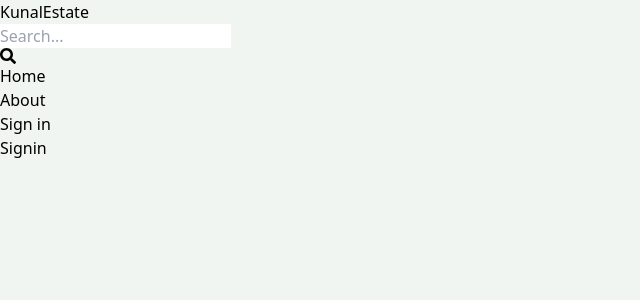
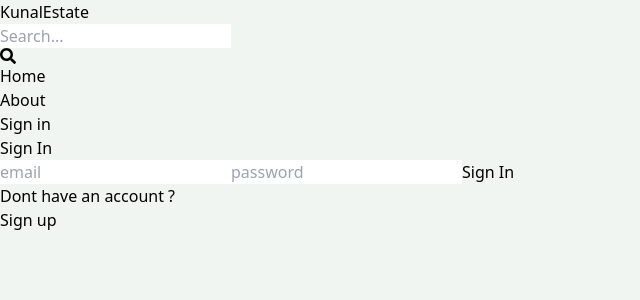
Before and after one commit to kunaldoliya90/realEstate-Using-MERN-, a React (Vite) app in the folder client/: page /sign-in in a window 1280 px wide. Shown: the top 300 px of the page, without its empty margins (0-640 px from the left). Built offline with nearby package versions, Linux system fonts and the light colour scheme.

Commit message:
complete sign in page functionality

```diff
--- a/client/src/Pages/Signin.jsx
+++ b/client/src/Pages/Signin.jsx
@@ -1,7 +1,61 @@
-import React from 'react'
+import React, { useState } from 'react'
+import { Link, useNavigate } from 'react-router-dom'
 
-export default function Signin() {
+
+export default function SignIn() {
+  const [formData, setFormData] = useState({});
+  const [error, setError] = useState(null);
+  const [loading, setLoading] = useState(false);
+  const navigate = useNavigate();
+  const handleChange = (e) => {
+    setFormData ({
+      ...formData,
+      [e.target.id]: e.target.value,
+    })
+  }
+
+  const handleSubmit = async (e) => {
+    e.preventDefault();
+    try {
+      setLoading(true);
+    const res = await fetch('/api/auth/signin',
+    {
+      method: 'POST',
+      headers: {
+        'Content-Type': 'application/json',
+      },
+      body: JSON.stringify(formData),
+    });
+    const data = await res.json();
+    if(data.success === false){
+      setLoading(false);
+      setError(data.message);
+      return;
+    }
+    setLoading(false);
+    setError(null);
+    navigate('/')
+    } catch (error) {
+      setLoading(false);
+      setError(error.message);
+    }
+
+  }
+
+
   return (
-    <div>Signin</div>
+    <div className='p-3 max-w-lg mx-auto'>
+      <h1 className='text-3xl text-center font-semibold my-7'>Sign In</h1>
+      <form onSubmit={handleSubmit} className='flex flex-col  gap-4'>
+        <input type="email" placeholder='email' className='border p-3 rounded-lg' id='email' onChange={handleChange} />
+        <input type="password" placeholder='password' className='border p-3 rounded-lg' id='password' onChange={handleChange}/>
+        <button disabled={loading} className='bg-slate-700 text-white p-3 rounded-lg uppercase hover:opacity-95 disabled:opacity-80'>{loading ? 'Loading' : 'Sign In'}</button>
+      </form>
+      <div className='flex gap-2 mt-5'>
+        <p>Dont have an account ? </p>
+        <Link to={"/sign-up"}> <span className='text-blue-700 font-semibold'>Sign up</span> </Link>
+      </div>
+      {error && <p className='text-red-500'>{error}</p>}
+    </div>
   )
 }
--- a/client/src/Pages/Signup.jsx
+++ b/client/src/Pages/Signup.jsx
@@ -49,7 +49,7 @@
       <form onSubmit={handleSubmit} className='flex flex-col  gap-4'>
         <input type="text" placeholder='username' className='border p-3 rounded-lg' id='username' onChange={handleChange} />
         <input type="email" placeholder='email' className='border p-3 rounded-lg' id='email' onChange={handleChange} />
-        <input type="text" placeholder='password' className='border p-3 rounded-lg' id='password' onChange={handleChange}/>
+        <input type="password" placeholder='password' className='border p-3 rounded-lg' id='password' onChange={handleChange}/>
         <button disabled={loading} className='bg-slate-700 text-white p-3 rounded-lg uppercase hover:opacity-95 disabled:opacity-80'>{loading ? 'Loading' : 'Sign Up'}</button>
       </form>
       <div className='flex gap-2 mt-5'>
```
